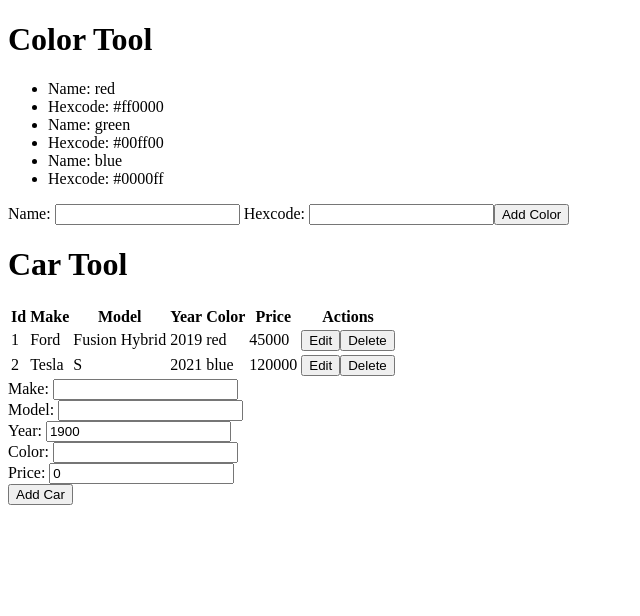
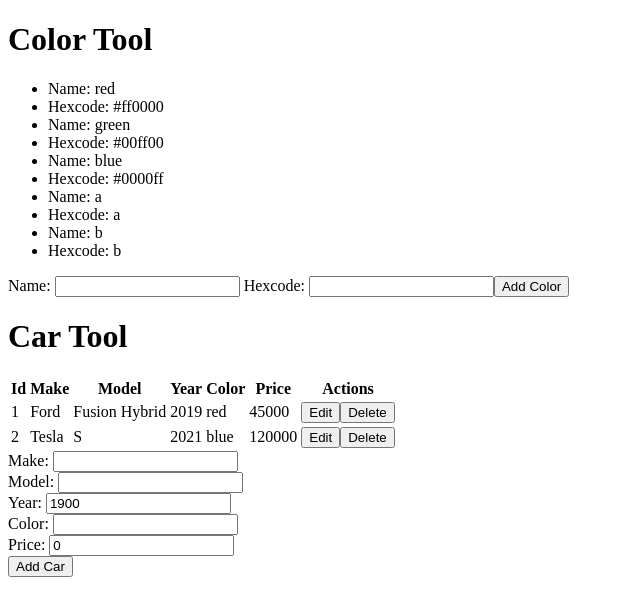
Before and after one commit to t4d-classes/angular_02212022, an Angular app in the folder demo-app/: page / in a window 1280 px wide. Shown: the top 616 px of the page, without its empty margins (0-640 px from the left). Built offline with nearby package versions, Linux system fonts and the light colour scheme; data requests are answered from the project's data file.

Commit message:
add exercise 10

```diff
--- a/demo-app/db.json
+++ b/demo-app/db.json
@@ -1,11 +1,47 @@
 {
   "colors": [
-    { "id": 1, "name": "red", "hexcode": "#ff0000" },
-    { "id": 2, "name": "green", "hexcode": "#00ff00" },
-    { "id": 3, "name": "blue", "hexcode": "#0000ff" }
+    {
+      "id": 1,
+      "name": "red",
+      "hexcode": "#ff0000"
+    },
+    {
+      "id": 2,
+      "name": "green",
+      "hexcode": "#00ff00"
+    },
+    {
+      "id": 3,
+      "name": "blue",
+      "hexcode": "#0000ff"
+    },
+    {
+      "name": "a",
+      "hexcode": "a",
+      "id": 4
+    },
+    {
+      "name": "b",
+      "hexcode": "b",
+      "id": 5
+    }
   ],
   "cars": [
-    {"id":1,"make":"Ford","model":"Fusion Hybrid","year":2019,"color":"blue","price":45000},
-    {"id":2,"make":"Tesla","model":"S","year":2018,"color":"red","price":100000}
+    {
+      "id": 1,
+      "make": "Ford",
+      "model": "Fusion Hybrid",
+      "year": 2019,
+      "color": "blue",
+      "price": 45000
+    },
+    {
+      "id": 2,
+      "make": "Tesla",
+      "model": "S",
+      "year": 2018,
+      "color": "red",
+      "price": 100000
+    }
   ]
 }
--- a/demo-app/src/app/color-tool/components/color-home/color-home.component.ts
+++ b/demo-app/src/app/color-tool/components/color-home/color-home.component.ts
@@ -14,6 +14,7 @@ export class ColorHomeComponent implements OnInit {
   headerText = "Color Tool";
 
   colors: Color[] = [];
+  errorMessage = ""
 
   constructor(
     private colorsSvc: ColorsService,
@@ -27,11 +28,21 @@ export class ColorHomeComponent implements OnInit {
 
     this.colorsSvc.all().subscribe({
       next: colors => this.colors = colors,
+      error: err => this.errorMessage = err,
     });
   }
 
   doAddColor(color: NewColor) {
-    //this.colors = this.colorsSvc.append(color).all();
+    // calling the rest api to append a color
+    this.colorsSvc.append(color).subscribe({
+      next: () => {
+        // calling the rest api to refresh the colors
+        this.colorsSvc.all().subscribe({
+          next: colors => this.colors = colors,
+          error: err => this.errorMessage = err,
+        });
+      },
+    })
   }
 
 }
--- a/demo-app/src/app/color-tool/services/colors.service.ts
+++ b/demo-app/src/app/color-tool/services/colors.service.ts
@@ -31,14 +31,6 @@ export class ColorsService {
   }
 
   public append(color: NewColor) {
-    this._colors = [
-      ...this._colors,
-      {
-        ...color,
-        id: Math.max(...this._colors.map(c => c.id), 0) + 1,
-      },
-    ];
-
-    return this;
+    return this.http.post<Color>('http://localhost:3060/colors', color);
   }
 }
```
Also changed, not shown: demo-app/exercises/exercise-10.md (added, +5 -0 lines).
